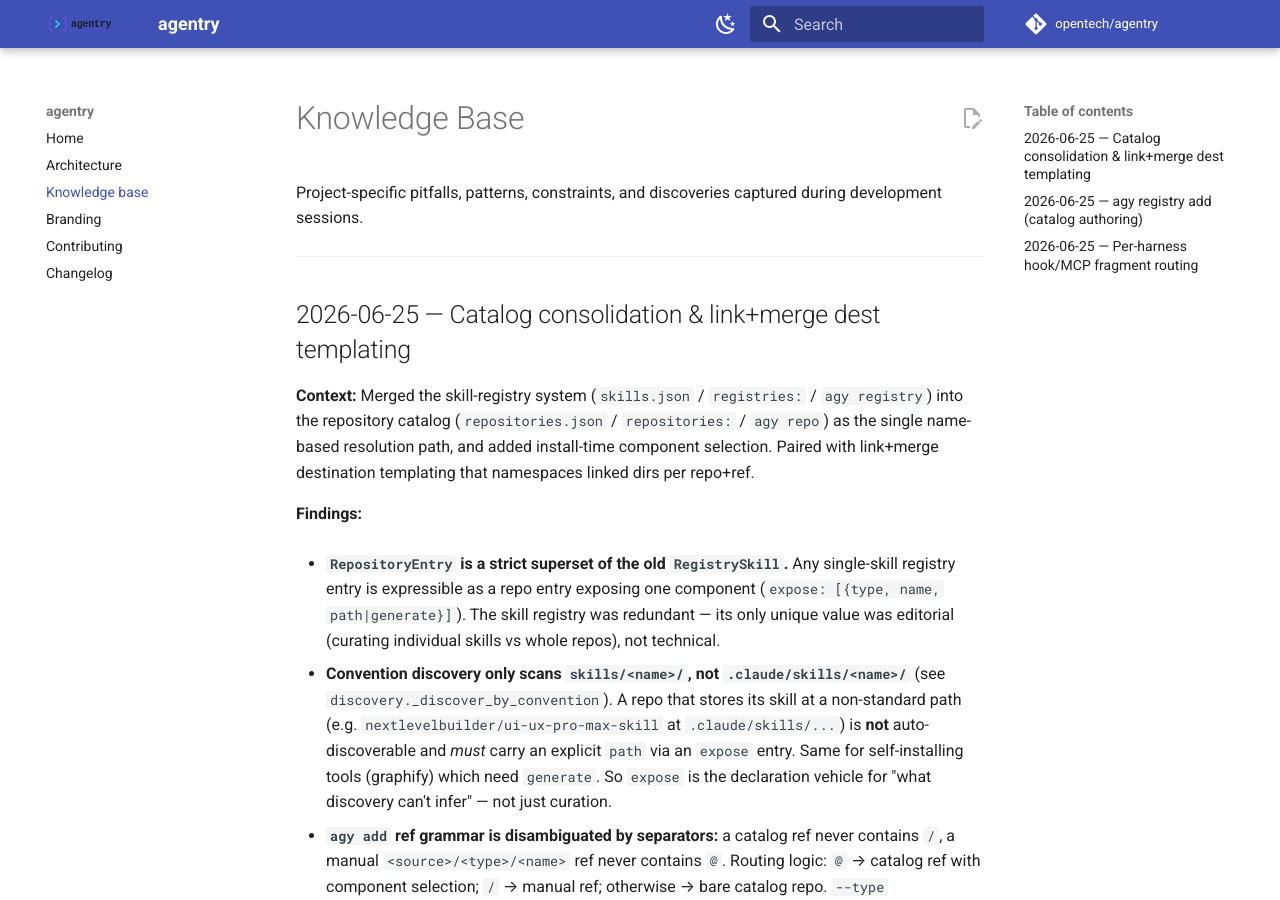
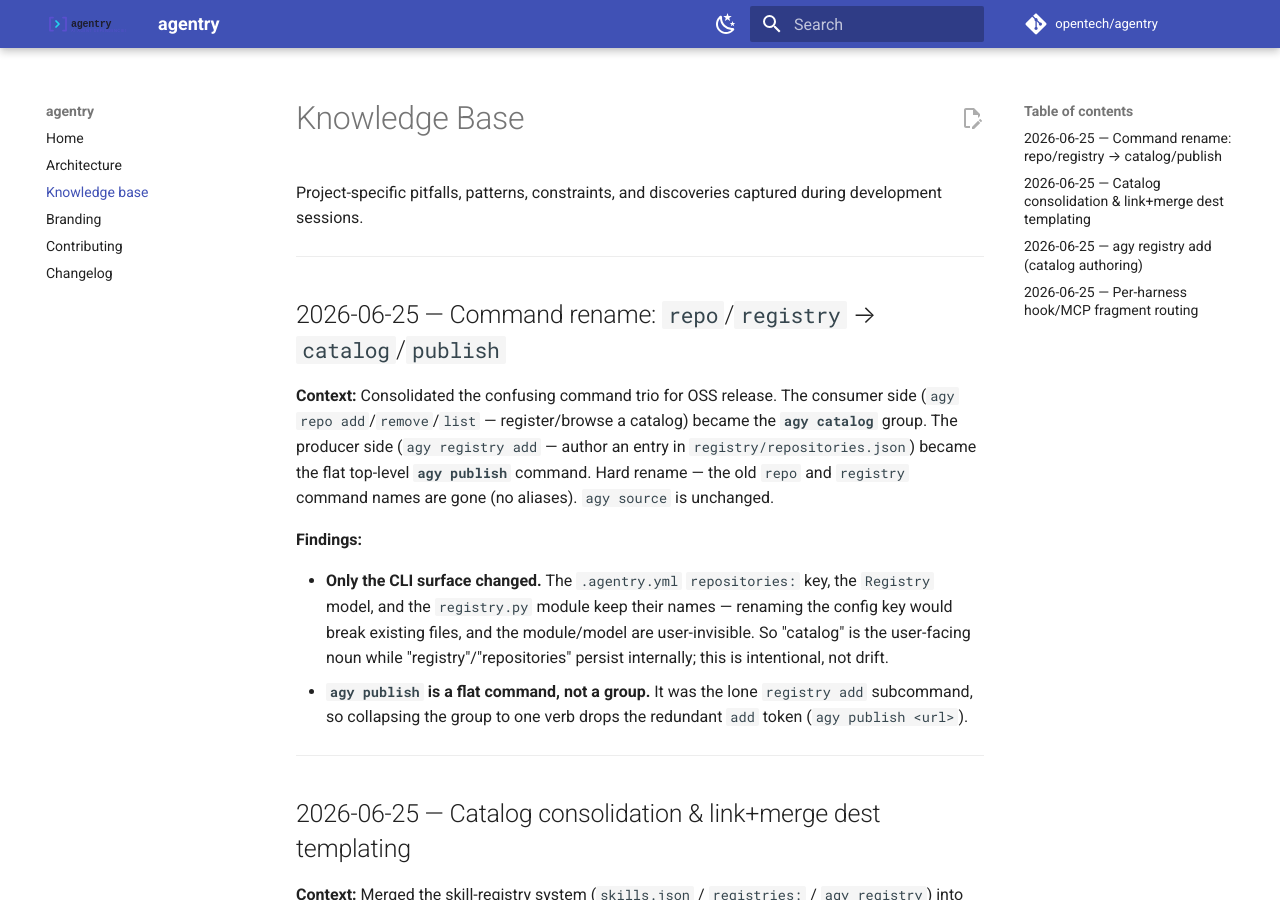
Before and after one commit to OpenTechIL/agentry, an MkDocs documentation site: the page built from docs/knowledge-base.md, in a window 1280 px wide and 900 px high. Built offline with MkDocs 1.6.1 and Material for MkDocs 9.7.7, drawn with Linux system fonts in a browser that asks for light colours; comment, search, counter and statistics services are not loaded.

Commit message:
refactor(cli): consolidate catalog commands into catalog/publish
Rename the confusing repo/registry command trio: agy repo ->
agy catalog (add/remove/list) for the consumer side, and agy registry
add -> flat agy publish for catalog authoring. Hard rename, no aliases.
agy source is unchanged. Internal repositories: key, Registry model, and
registry.py module keep their names. Fixes a rich-markup crash in the
authoring command's --help. Updates README, CHANGELOG, knowledge-base,
and tests.

```diff
--- a/docs/knowledge-base.md
+++ b/docs/knowledge-base.md
@@ -1,6 +1,25 @@
 # Knowledge Base
 
 Project-specific pitfalls, patterns, constraints, and discoveries captured during development sessions.
+
+---
+
+## 2026-06-25 — Command rename: `repo`/`registry` → `catalog`/`publish`
+
+**Context:** Consolidated the confusing command trio for OSS release. The consumer side
+(`agy repo add`/`remove`/`list` — register/browse a catalog) became the **`agy catalog`**
+group. The producer side (`agy registry add` — author an entry in `registry/repositories.json`)
+became the flat top-level **`agy publish`** command. Hard rename — the old `repo` and
+`registry` command names are gone (no aliases). `agy source` is unchanged.
+
+**Findings:**
+
+- **Only the CLI surface changed.** The `.agentry.yml` `repositories:` key, the `Registry`
+  model, and the `registry.py` module keep their names — renaming the config key would break
+  existing files, and the module/model are user-invisible. So "catalog" is the user-facing
+  noun while "registry"/"repositories" persist internally; this is intentional, not drift.
+- **`agy publish` is a flat command, not a group.** It was the lone `registry add` subcommand,
+  so collapsing the group to one verb drops the redundant `add` token (`agy publish <url>`).
 
 ---
 
```
Also changed, not shown: CHANGELOG.md (+9 -2 lines), README.md (+29 -9 lines), 3 other files.
